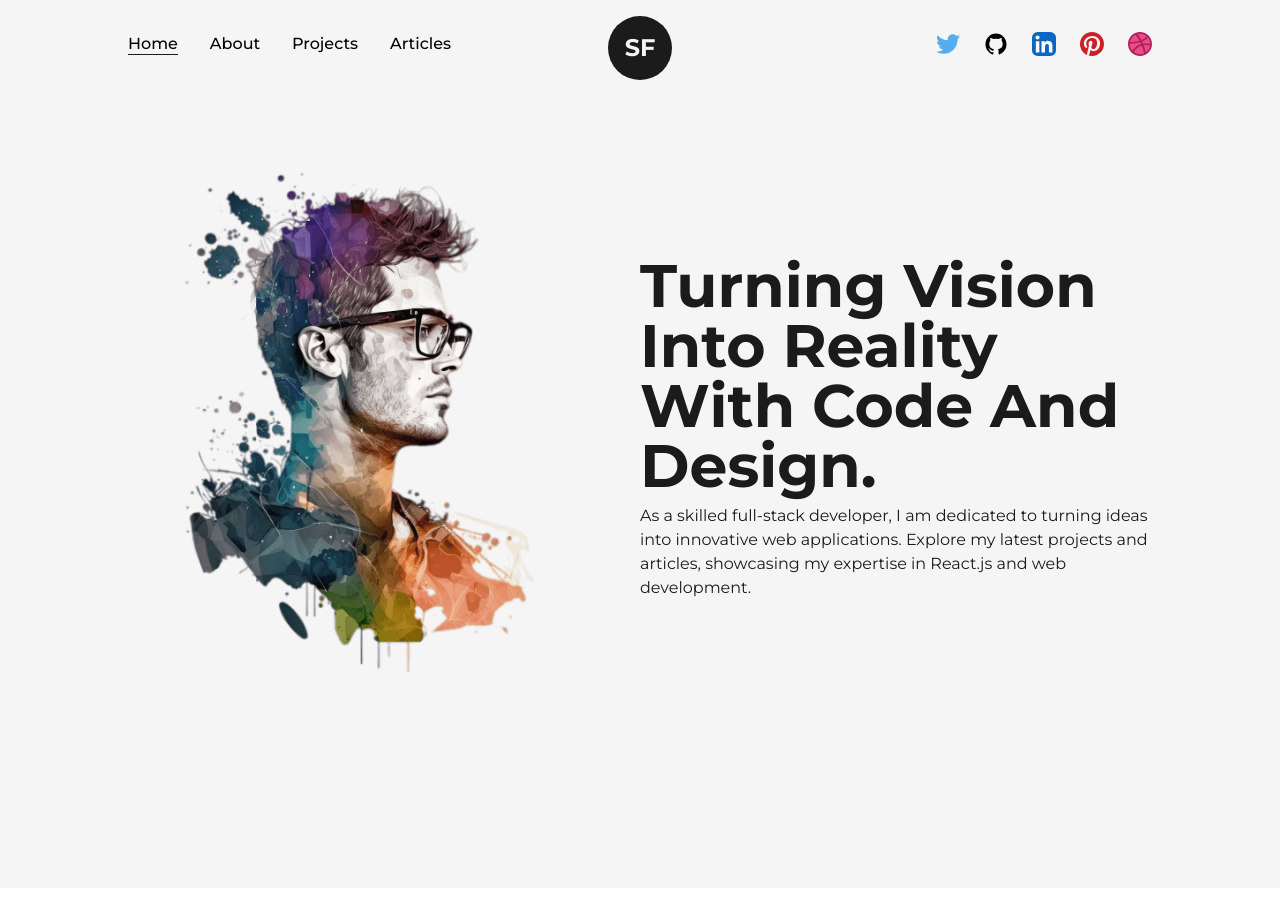
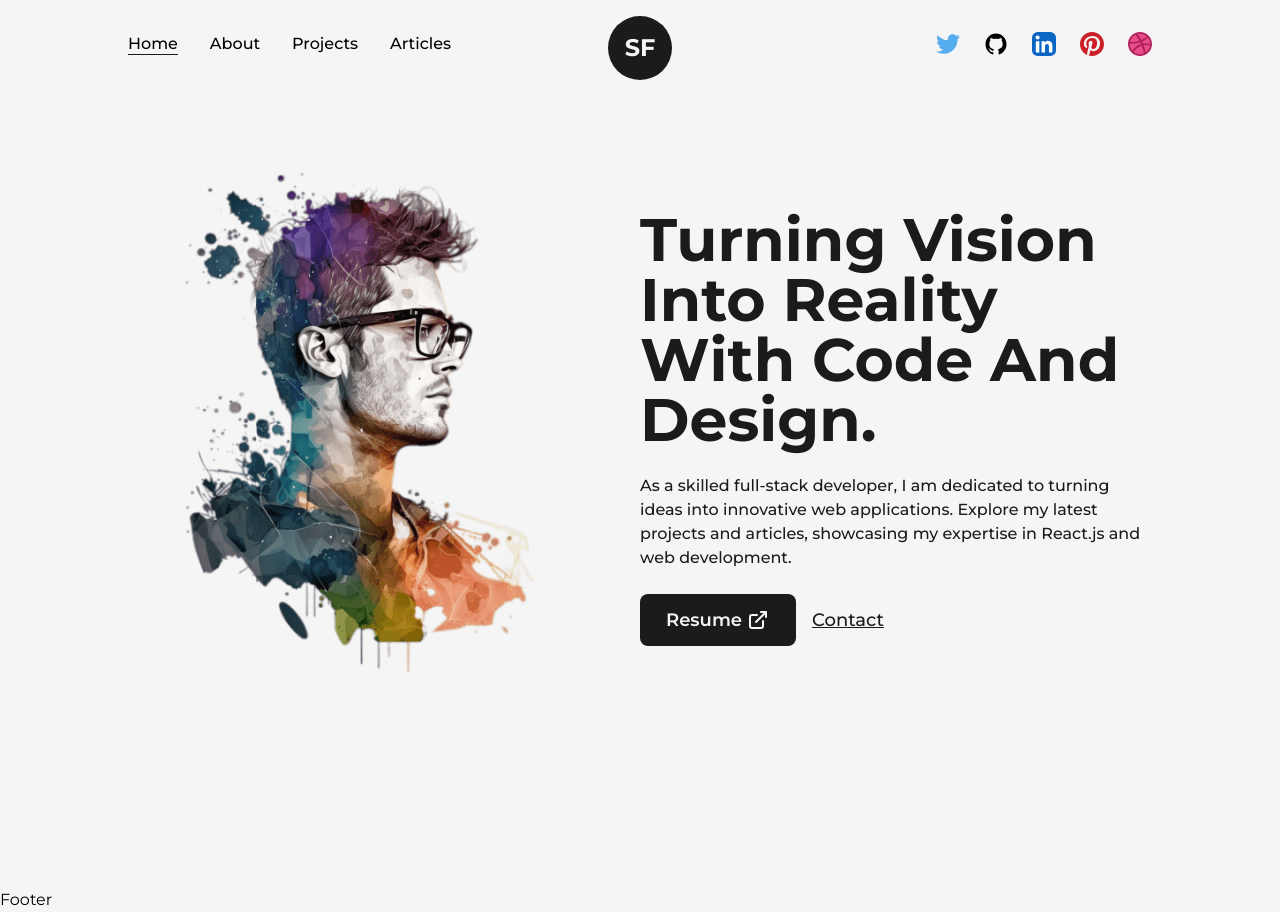
Before and after one commit to SaadFarooq-Dev/portfolio, a Next.js app: page / in a window 1280 px wide. Before the commit the page ends 888 px from the top, so only its background shows below. Built offline with nearby package versions, Linux system fonts and the light colour scheme.

Commit message:
Setup home page and Initialized footer component

```diff
--- /dev/null
+++ b/src/components/Footer/Footer.js
@@ -0,0 +1,9 @@
+import React from 'react'
+
+const Footer = () => {
+  return (
+    <div>Footer</div>
+  )
+}
+
+export default Footer
--- /dev/null
+++ b/src/components/Footer/index.js
@@ -0,0 +1,3 @@
+import Footer from "./Footer";
+
+export default Footer
--- a/src/pages/_app.js
+++ b/src/pages/_app.js
@@ -4,6 +4,7 @@ import NavBar from '@/components/NavBar'
 import Head from 'next/head'
 
 import '@/styles/globals.css'
+import Footer from '@/components/Footer'
 
 const montserrat = Montserrat({
   subsets: ['latin'],
@@ -20,6 +21,7 @@ export default function App({ Component, pageProps }) {
       <main className={`${montserrat.variable} font-mont bg-light w-full min-h-screen`}>
         <NavBar/>
         <Component {...pageProps} />
+        <Footer/>
       </main>
     </>
   )
--- a/src/pages/index.js
+++ b/src/pages/index.js
@@ -3,6 +3,8 @@ import Layout from '@/components/Layout'
 import Image from 'next/image'
 import profileImage from '/public/images/profile/developer-pic-1.png'
 import AnimatedText from '@/components/AnimatedText'
+import Link from 'next/link'
+import { LinkArrow } from '@/components/Icons'
 
 export default function Home() {
   return (
@@ -18,9 +20,23 @@ export default function Home() {
               <Image src={profileImage} alt='SaadFarooq-Dev' className='w-full h-auto' />
             </div>
             <div className='w-1/2 flex flex-col items-center self-center'>
-              <AnimatedText text='Turning Vision Into Reality With Code And Design.' className="!text-6xl !text-left"/>
-              <p>As a skilled full-stack developer, I am dedicated to turning ideas into innovative web applications.
-                Explore my latest projects and articles, showcasing my expertise in React.js and web development.</p>
+              <AnimatedText text='Turning Vision Into Reality With Code And Design.' className="!text-6xl !text-left" />
+              <p className='my-4 text-base font-medium'>
+                As a skilled full-stack developer, I am dedicated to turning ideas into innovative web applications.
+                Explore my latest projects and articles, showcasing my expertise in React.js and web development.
+              </p>
+              <div className='flex items-center self-start mt-2'>
+                <Link href="/dummy.pdf" target='_blank' download={true}
+                  className='flex items-center bg-dark text-light p-2.5 px-6 rounded-lg text-lg font-semibold hover:bg-light hover:text-dark border-2 border-solid border-transparent hover:border-dark' >
+                  Resume <LinkArrow className={'w-6 ml-1'} />
+                </Link>
+                <Link href="mailto:saadfarooq.info@gmail.com" target='_blank'
+                className='ml-4 text-lg font-medium capitalize text-dark underline '
+                >
+                  Contact
+                </Link>
+
+              </div>
             </div>
           </div>
         </Layout>
```
